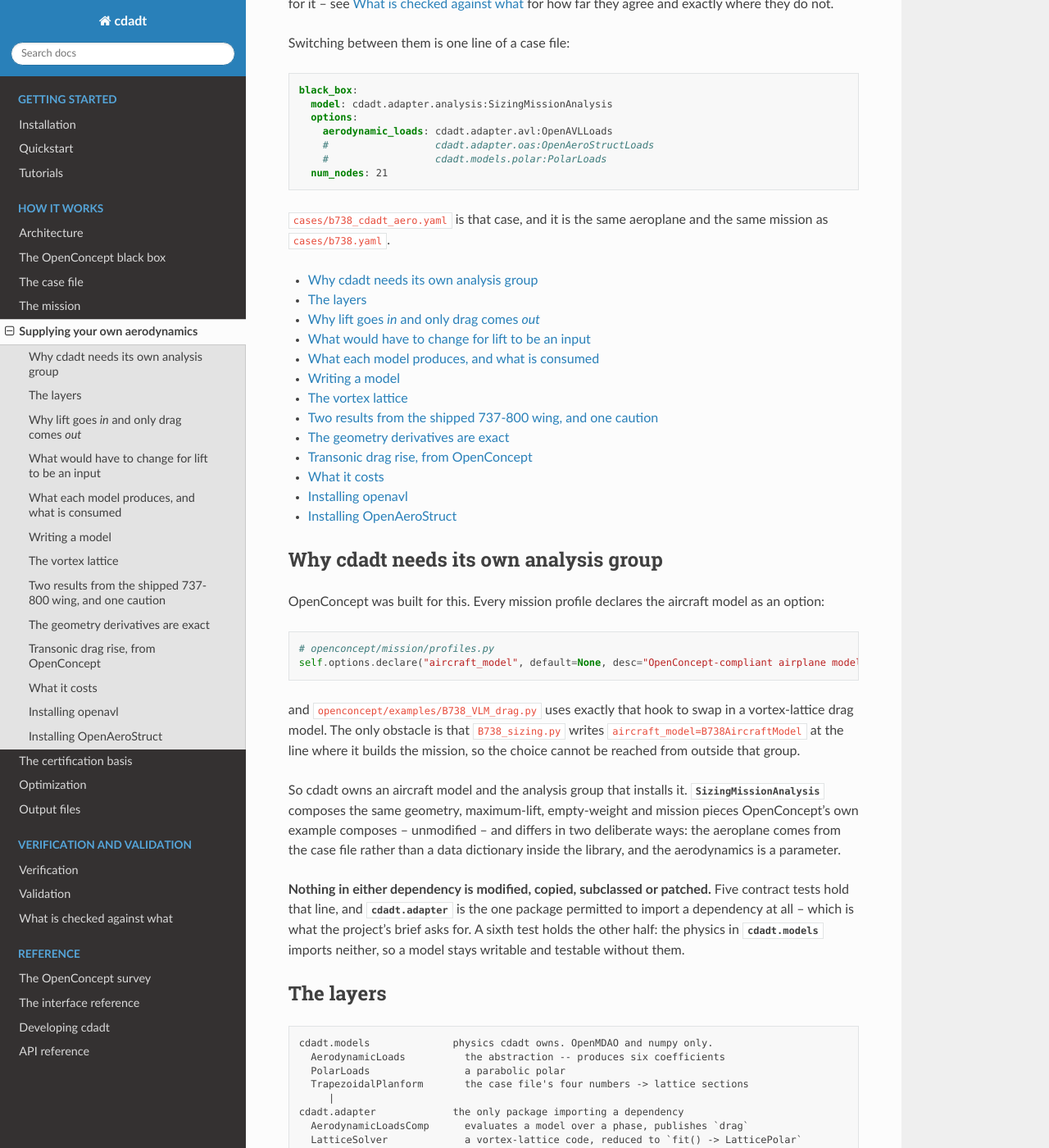
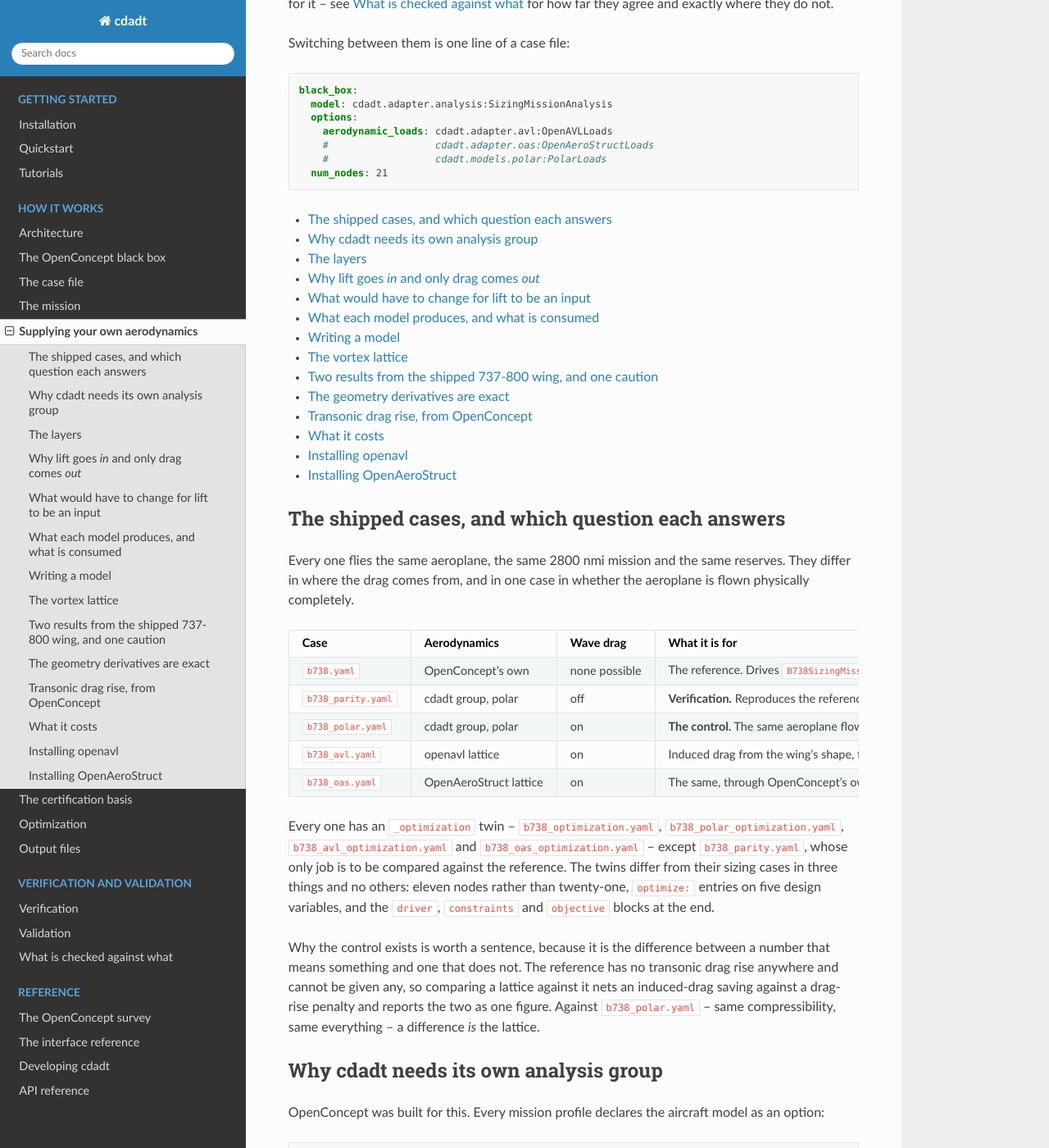
Before and after one commit to realJoey/cdadt, a Sphinx documentation site: the page built from docs/aerodynamics.rst, in a window 1280 px wide and 1400 px high, scrolled down 359 px. Shown: the whole window at 82% size. Built offline with Sphinx 7.4.7 and the Read the Docs theme 3.1.0, drawn with Linux system fonts in a browser that asks for light colours; some of the changed text lies outside the part shown.

Commit message:
Say what each case file is for, and stop pointing at the wrong one
The README claimed cases/b738_cdadt_aero.yaml "flies the same aeroplane and the
same mission with a vortex lattice built on its wing". That file sets
aerodynamic_loads: cdadt.models.polar:PolarLoads. It flies a parabolic polar,
and the lattice lines above it are commented out. docs/aerodynamics.rst pointed
at the same file as the case for a snippet naming OpenAVLLoads.

Both were wrong when written and went out in the last push. The checks in place
verify that numbers are anchored to something a dependency publishes, and that
every documented response name is real -- nothing verifies that a case file
named in prose configures what the prose says it configures.

So both now carry a table of every case, its analysis group, its aerodynamics,
whether wave drag is on, and what question it answers. The reference's "wave
drag: n/a" is not a choice: OpenConcept's group has none and cannot be given
any.

```diff
--- a/docs/aerodynamics.rst
+++ b/docs/aerodynamics.rst
@@ -23,12 +23,59 @@ Switching between them is one line of a case file:
        #                  cdadt.models.polar:PolarLoads
      num_nodes: 21
 
-``cases/b738_cdadt_aero.yaml`` is that case, and it is the same aeroplane and the same mission as
-``cases/b738.yaml``.
-
 .. contents::
    :local:
    :depth: 1
+
+The shipped cases, and which question each answers
+---------------------------------------------------
+
+Every one flies the same aeroplane, the same 2800 nmi mission and the same reserves. They differ in
+where the drag comes from, and in one case in whether the aeroplane is flown physically completely.
+
+.. list-table::
+   :header-rows: 1
+   :widths: 30 22 12 36
+
+   * - Case
+     - Aerodynamics
+     - Wave drag
+     - What it is for
+   * - ``b738.yaml``
+     - OpenConcept's own
+     - none possible
+     - The reference. Drives ``B738SizingMissionAnalysis`` itself
+   * - ``b738_parity.yaml``
+     - cdadt group, polar
+     - off
+     - **Verification.** Reproduces the reference to 4e-13, which is what makes any later
+       difference attributable to physics. Wave drag is off because the reference has none
+   * - ``b738_polar.yaml``
+     - cdadt group, polar
+     - on
+     - **The control.** The same aeroplane flown completely, so a lattice can be compared against
+       it with only the induced-drag model differing
+   * - ``b738_avl.yaml``
+     - openavl lattice
+     - on
+     - Induced drag from the wing's shape, far-field
+   * - ``b738_oas.yaml``
+     - OpenAeroStruct lattice
+     - on
+     - The same, through OpenConcept's own lattice, near-field
+
+Every one has an ``_optimization`` twin -- ``b738_optimization.yaml``,
+``b738_polar_optimization.yaml``, ``b738_avl_optimization.yaml`` and
+``b738_oas_optimization.yaml`` -- except ``b738_parity.yaml``, whose only job is to be compared
+against the reference. The twins differ from their sizing cases in three things and no others:
+eleven nodes rather than twenty-one, ``optimize:`` entries on five design variables, and the
+``driver``, ``constraints`` and ``objective`` blocks at the end.
+
+Why the control exists is worth a sentence, because it is the difference between a number that
+means something and one that does not. The reference has no transonic drag rise anywhere and cannot
+be given any, so comparing a lattice against it nets an induced-drag saving against a drag-rise
+penalty and reports the two as one figure. Against ``b738_polar.yaml`` -- same compressibility, same
+everything -- a difference *is* the lattice.
 
 Why cdadt needs its own analysis group
 --------------------------------------
@@ -414,16 +461,47 @@ it.
        wave_drag: true
 
 cdadt supplies the sections from its planform -- :class:`~cdadt.adapter.sections.WingSectionsComp`,
-with analytic derivatives -- and adds the result to the parasite drag. On the shipped wing it
-contributes nothing below about M 0.7, **5.0e-5 at the M 0.785 cruise** (some 0.2% of the total) and
-**8.8e-4 at the M 0.82 maximum**, where it is 3%. Flying the whole mission with it costs 1.8% more
-fuel and 0.6% more MTOW.
+with analytic derivatives -- and adds the result to the parasite drag.
 
-**It is off by default, and that default is load-bearing.** ``B738AircraftModel`` has no wave drag,
-so an aircraft model that added it unasked could not reproduce the reference example, and the parity
-anchor that makes every other comparison here meaningful would be gone. Turn it on for a study that
-moves sweep or thickness; those are exactly the variables whose transonic effect is otherwise
-missing. Needs OpenAeroStruct installed, since that is where OpenConcept keeps the component.
+**The shipped mission cruises at M 0.7854.** That is not a number the case file states; it falls out
+of the altitude and airspeed it does state, and it is held for the whole cruise phase. At that Mach,
+on this wing at the 0.12 thickness the case declares, the Korn model puts wave drag at **2.2% of
+total cruise drag**, rising to **11.6%** at the M 0.82 declared as ``Mach_max``:
+
+.. list-table::
+   :header-rows: 1
+   :widths: 30 35 35
+
+   * - Mach
+     - :math:`C_{D_\mathrm{wave}}`
+     - share of total drag
+   * - 0.70
+     - 0.000000
+     - 0.00%
+   * - 0.75
+     - 0.000022
+     - 0.08%
+   * - **0.7854 (cruise)**
+     - **0.000609**
+     - **2.20%**
+   * - 0.80
+     - 0.001414
+     - 4.97%
+   * - 0.82 (``Mach_max``)
+     - 0.003557
+     - 11.62%
+
+So it is **on by default** in every case file that flies a lattice. Neither the lattice nor
+OpenConcept's parasite buildup carries a Mach term, so with it off a transonic aeroplane is flown
+with no drag rise at all -- and the sweep the optimizer picks is meaningless, as :doc:`optimization`
+shows.
+
+The exception is the parity anchor: ``B738AircraftModel`` has no wave drag, so reproducing the
+reference example requires it off. That is a verification case, not a design case.
+
+These figures were first published an order of magnitude too small, from a probe that used a
+thickness ratio of 0.10 against the case file's 0.12. A drag-rise model is exponential in the wrong
+direction to guess at.
 
 What it costs
 -------------
```
Also changed, not shown: README.md (+17 -5 lines).
